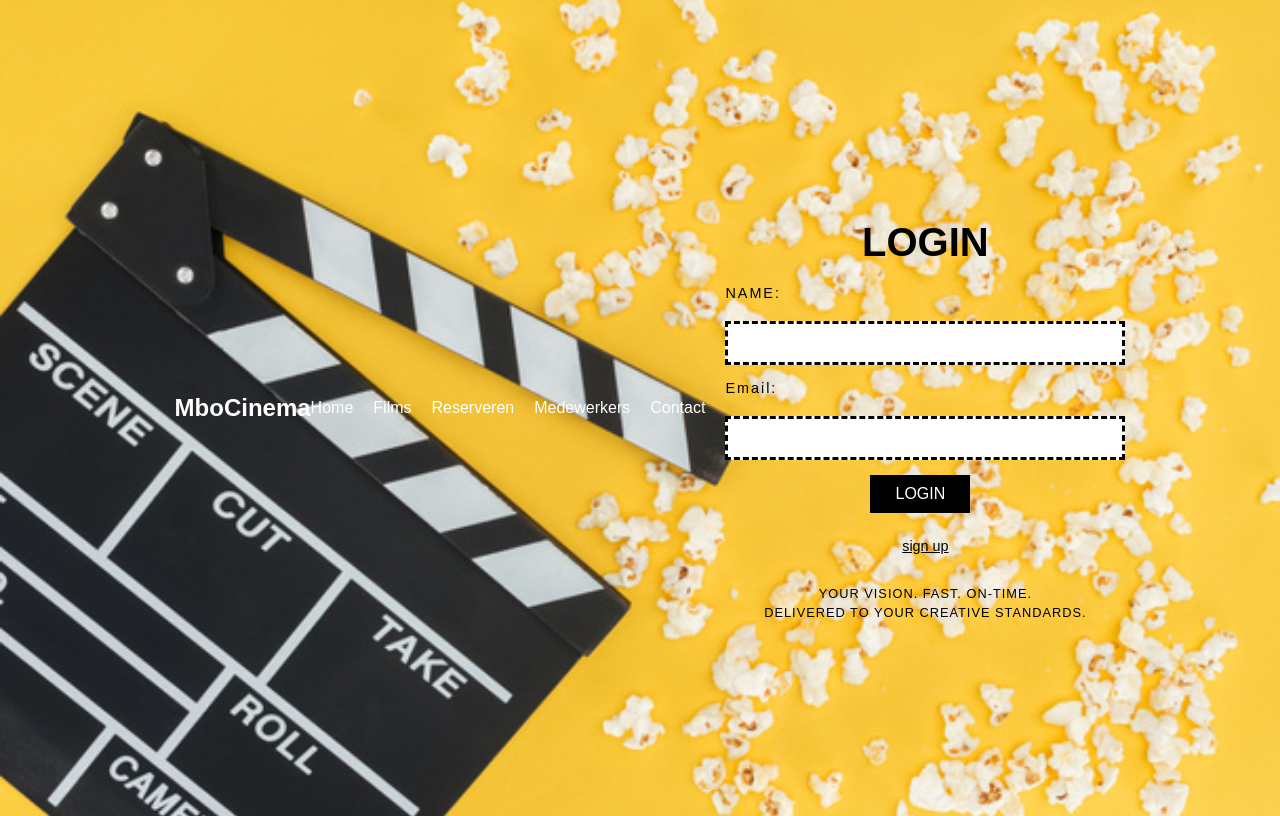
After one commit to 6038543/Naeib_chahid, a PHP site: page /login.php in a window 1280 px wide. The commit adds this page. Run offline with PHP 8.4, Linux system fonts and the light colour scheme.

Commit message:
change
Login

```diff
--- /dev/null
+++ b/cinema/login.php
@@ -0,0 +1,24 @@
+<?php include 'assets/header.php'; ?>
+
+
+
+<body>
+    <div class="container">
+        <h1>LOGIN</h1>
+        <form action="#" method="post" class="login-form">
+            <label for="name">NAME:</label>
+            <input type="text" id="name" name="name" required>
+
+            <label for="email">Email:</label>
+            <input type="email" id="email" name="email" required>
+
+            <button type="submit" class="login-btn">LOGIN</button>
+            <a href="#" class="signup-link">sign up</a>
+        </form>
+        <footer class="footer-text">
+            YOUR VISION. FAST. ON-TIME.<br>
+            DELIVERED TO YOUR CREATIVE STANDARDS.
+        </footer>
+    </div>
+</body>
+</html>
--- a/cinema/style.css
+++ b/cinema/style.css
@@ -60,3 +60,85 @@
 .nav ul li a:hover::after {
     transform: scaleX(1); /* Volledige lijn bij hover */
 }
+
+
+
+
+
+
+
+body {
+    font-family: Arial, sans-serif;
+    background-color: #ffffff;
+    color: #000000;
+    display: flex;
+    justify-content: center;
+    align-items: center;
+    height: 100vh;
+    text-align: center;
+}
+
+.container {
+    max-width: 400px;
+    width: 100%;
+}
+
+h1 {
+    font-size: 2.5em;
+    font-weight: bold;
+    margin-bottom: 20px;
+}
+
+.login-form {
+    display: flex;
+    flex-direction: column;
+    gap: 15px;
+}
+
+.login-form label {
+    font-size: 0.9em;
+    letter-spacing: 2px;
+    text-align: left;
+    margin-bottom: 5px;
+}
+
+.login-form input {
+    padding: 10px;
+    border: 3px dashed #000000;
+    font-size: 1em;
+}
+
+.login-btn {
+    padding: 10px;
+    width: 100px;
+    font-size: 1em;
+    background-color: #000000;
+    color: #ffffff;
+    border: none;
+    cursor: pointer;
+    position: relative;
+    left: 145px;
+}
+
+.login-btn:hover {
+    background-color: #444444;
+}
+
+.signup-link {
+    margin-top: 10px;
+    font-size: 0.9em;
+    color: #000000;
+    text-decoration: underline;
+    cursor: pointer;
+}
+
+.signup-link:hover {
+    color: #444444;
+}
+
+.footer-text {
+    margin-top: 30px;
+    font-size: 0.8em;
+    letter-spacing: 1px;
+    line-height: 1.5;
+}
```
